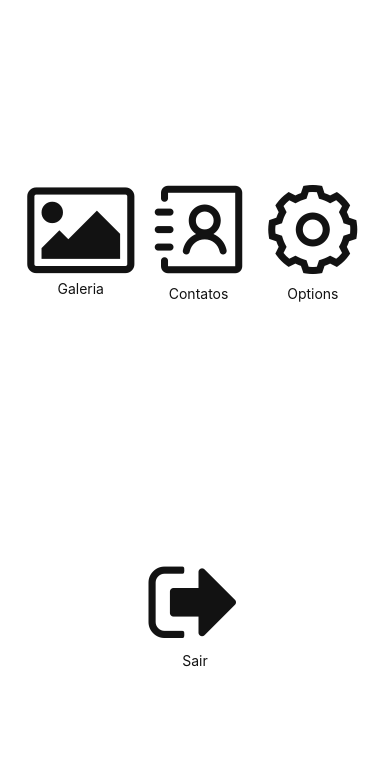
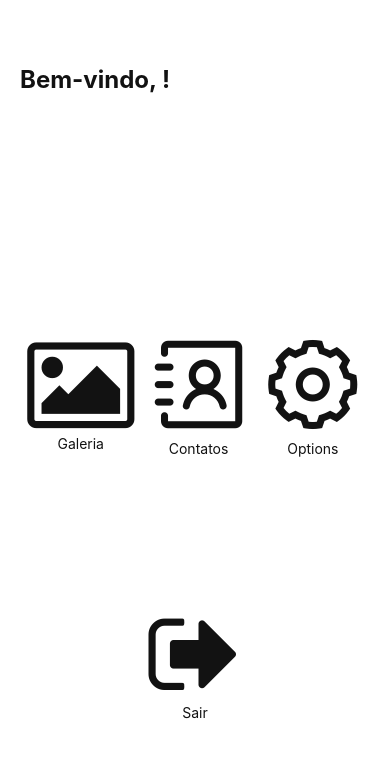
Before and after one commit to Riferson/appActivity, a React Native app: screen / in a window 390 px wide. Shown: the top 758 px of the page. Built offline with nearby package versions, Linux system fonts and the light colour scheme.

Commit message:
feat: implements welcome message

```diff
--- a/src/pages/Home/index.tsx
+++ b/src/pages/Home/index.tsx
@@ -1,9 +1,8 @@
 import React, { useContext, useEffect, useState } from "react";
 import { useNavigation } from "@react-navigation/native";
-import { Container, ContainerProj, Img, Title } from "./styled";
-import { BackHandler, View } from "react-native";
+import { Container, ContainerProj, Text, Title } from "./styled";
+import { BackHandler } from "react-native";
 import { Alert } from "react-native";
-
 import { AntDesign } from "@expo/vector-icons";
 import { FontAwesome } from "@expo/vector-icons";
 import { useTheme } from "styled-components/native";
@@ -13,6 +12,7 @@ import { ThemeContext } from "../Theme/theme";
 export default function Home() {
   const { colors } = useTheme();
   const { toggleTheme } = useContext(ThemeContext);
+  const [nomeUsuario, setNomeUsuario] = useState('');
 
   const navigation = useNavigation();
 
@@ -46,10 +46,9 @@ export default function Home() {
 
   async function loadPreferences() {
     try {
-      const temaSalvo = await AsyncStorage.getItem("themeDark");
-      if (temaSalvo === "true") {
-        toggleTheme();
-      }
+      const nomeSalvo = await AsyncStorage.getItem("nome");
+      setNomeUsuario(nomeSalvo);
+
     } catch (error) {
       console.error("Erro ao recuperar dados: ", error);
     }
@@ -61,13 +60,14 @@ export default function Home() {
 
   return (
     <Container>
+      <Title>Bem-vindo, {nomeUsuario}!</Title>
       <ContainerProj onPress={handleGaleriaOpen}>
         <FontAwesome name="image" size={100} color={colors.colorText} />
-        <Title>Galeria</Title>
+        <Text>Galeria</Text>
       </ContainerProj>
       <ContainerProj onPress={handleContatosOpen}>
         <AntDesign name="contacts" size={100} color={colors.colorText} />
-        <Title>Contatos</Title>
+        <Text>Contatos</Text>
       </ContainerProj>
       <ContainerProj
         onPress={() => {
@@ -75,11 +75,11 @@ export default function Home() {
         }}
       >
         <AntDesign name="setting" size={100} color={colors.colorText} />
-        <Title>Options</Title>
+        <Text>Options</Text>
       </ContainerProj>
       <ContainerProj onPress={handleExitApp}>
         <FontAwesome name="sign-out" size={100} color={colors.colorText} />
-        <Title>Sair</Title>
+        <Text>Sair</Text>
       </ContainerProj>
     </Container>
   );
--- a/src/pages/Home/styled.ts
+++ b/src/pages/Home/styled.ts
@@ -19,6 +19,14 @@ export const Img = styled.Image`
   width: 100px;
   height: 100px;
 `;
+export const Text = styled.Text`
+  color: ${(props) => props.theme.colors.colorText};
+`;
+
 export const Title = styled.Text`
   color: ${(props) => props.theme.colors.colorText};
+  font-size: 24px;
+  width: 100%;
+  font-weight: 700;
+  margin: 15px 0;
 `;
```
